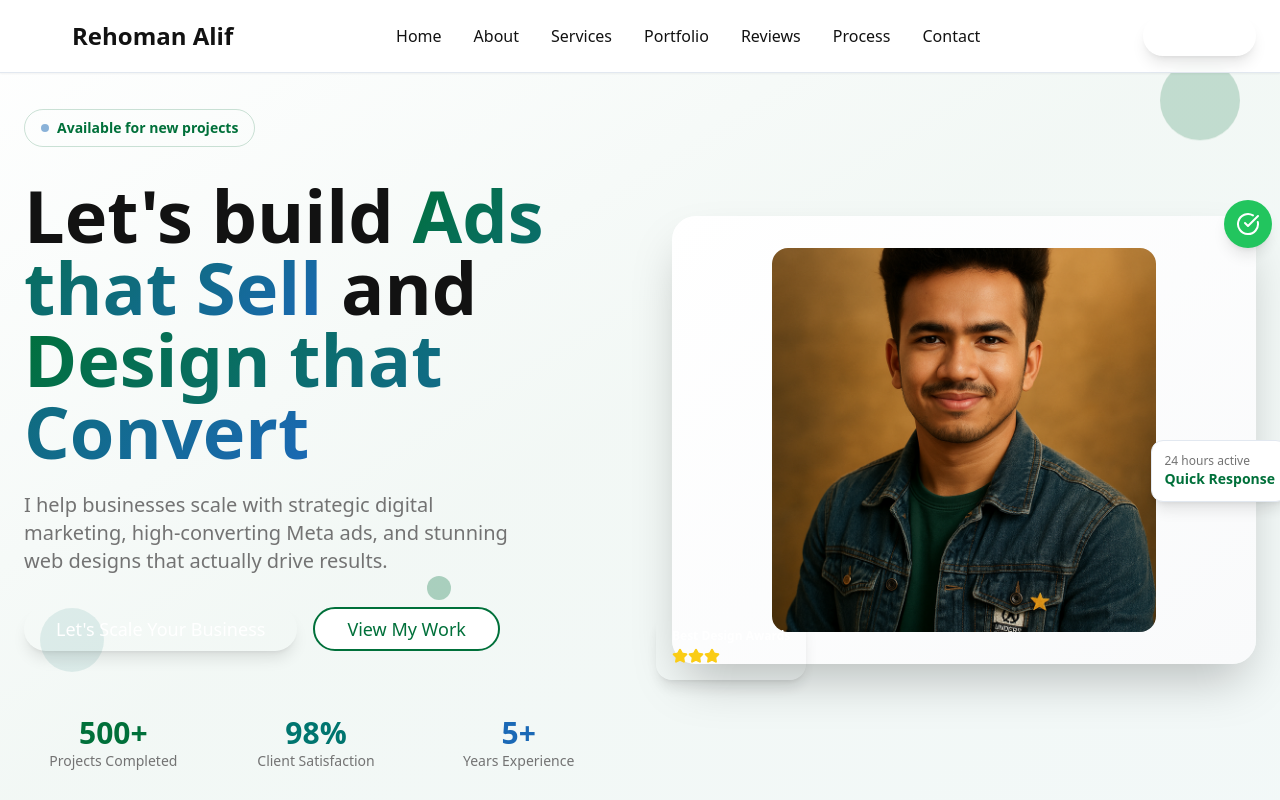
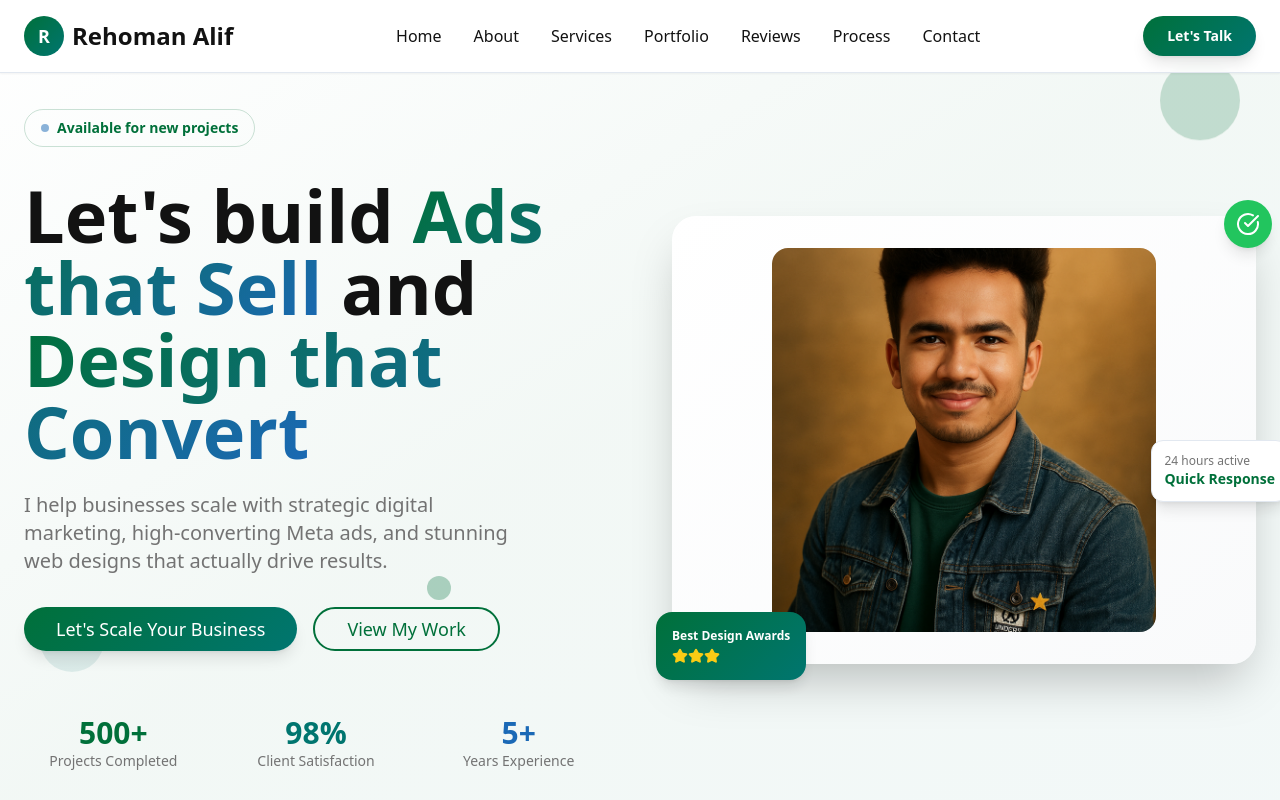
Before and after one commit to rehomanalif/rehomanalifs, a React (Vite) app: page / in a window 1280 px wide. Shown: the top 800 px of the page. Built offline with nearby package versions, Linux system fonts and the light colour scheme.

Commit message:
Fix website issues and improve design
Implement button contrast fixes, color theme consistency, service card redirection, hero section enhancement, and mobile experience polish.

```diff
--- a/src/components/MobileMenu.tsx
+++ b/src/components/MobileMenu.tsx
@@ -71,7 +71,8 @@ const MobileMenu: React.FC<MobileMenuProps> = ({ isOpen, setIsOpen, scrollToCont
                       scrollToContact();
                       setIsOpen(false);
                     }}
-                    className="w-full bg-gradient-primary hover:opacity-90 text-white rounded-full font-semibold"
+                    variant="gradient"
+                    className="w-full rounded-full font-semibold"
                   >
                     Let's Talk
                   </Button>
--- a/src/components/ui/button.tsx
+++ b/src/components/ui/button.tsx
@@ -18,6 +18,8 @@ const buttonVariants = cva(
           "bg-secondary text-secondary-foreground hover:bg-secondary/80",
         ghost: "hover:bg-accent hover:text-accent-foreground",
         link: "text-primary underline-offset-4 hover:underline",
+        gradient: "gradient-primary text-white shadow-lg hover:opacity-90 transition-all duration-300",
+        "gradient-outline": "border-2 border-primary text-primary hover:gradient-primary hover:text-white transition-all duration-300",
       },
       size: {
         default: "h-10 px-4 py-2",
--- a/src/index.css
+++ b/src/index.css
@@ -132,4 +132,8 @@ All colors MUST be HSL.
     backdrop-filter: blur(10px);
     border: 1px solid rgba(255, 255, 255, 0.2);
   }
+
+  .bg-gradient-primary {
+    background: linear-gradient(135deg, hsl(var(--brand-primary)), hsl(var(--brand-secondary)));
+  }
 }
--- a/src/pages/Portfolio.tsx
+++ b/src/pages/Portfolio.tsx
@@ -114,7 +114,8 @@ const Portfolio = () => {
             <div className="flex items-center space-x-4">
               <Button
                 onClick={scrollToContact}
-                className="hidden sm:flex bg-gradient-primary hover:opacity-90 text-white px-4 sm:px-6 py-2 rounded-full font-semibold shadow-lg hover:shadow-xl transition-all duration-300"
+                variant="gradient"
+                className="hidden sm:flex px-4 sm:px-6 py-2 rounded-full font-semibold"
               >
                 Let's Talk
               </Button>
@@ -167,14 +168,15 @@ const Portfolio = () => {
                 <Button
                   onClick={scrollToContact}
                   size="lg"
-                  className="bg-gradient-primary hover:opacity-90 text-white px-6 sm:px-8 py-3 sm:py-4 text-base sm:text-lg rounded-full shadow-lg hover:shadow-xl transition-all duration-300 transform hover:scale-105"
+                  variant="gradient"
+                  className="px-6 sm:px-8 py-3 sm:py-4 text-base sm:text-lg rounded-full transform hover:scale-105"
                 >
                   Let's Scale Your Business
                 </Button>
                 <Button
-                  variant="outline"
+                  variant="gradient-outline"
                   size="lg"
-                  className="px-6 sm:px-8 py-3 sm:py-4 text-base sm:text-lg rounded-full border-2 border-primary text-primary hover:bg-primary hover:text-white transition-all duration-300"
+                  className="px-6 sm:px-8 py-3 sm:py-4 text-base sm:text-lg rounded-full"
                   onClick={() => window.open('https://www.fiverr.com/alifpixelpro', '_blank')}
                 >
                   View My Work
```
